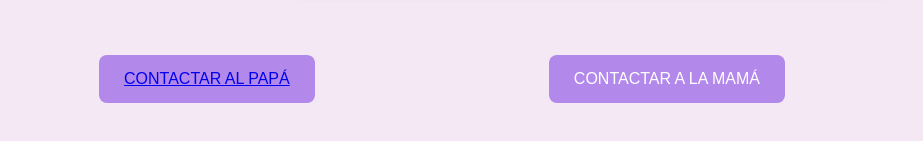
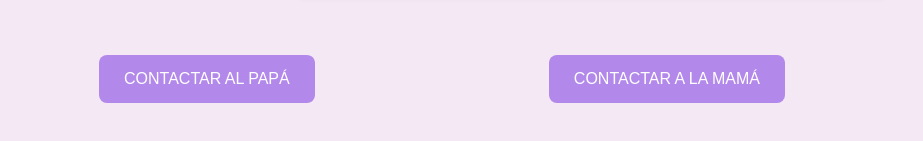
Before and after one commit to marcelonj/Kira, a plain HTML site: page index.html in a window 1280 px wide. Shown: the part 195-336 px from the top of the page, without its empty margins (198-1121 px from the left). Drawn offline with Linux system fonts and the light colour scheme.

Commit message:
Update index.html

```diff
--- a/index.html
+++ b/index.html
@@ -5,6 +5,11 @@
   <meta name="viewport" content="width=device-width, initial-scale=1.0"/>
   <title>Kira</title>
   <style>
+    a {
+      color: #FFF;
+      text-decoration: none;
+    }
+
     body {
       margin: 0;
       font-family: 'Segoe UI', sans-serif;
```
